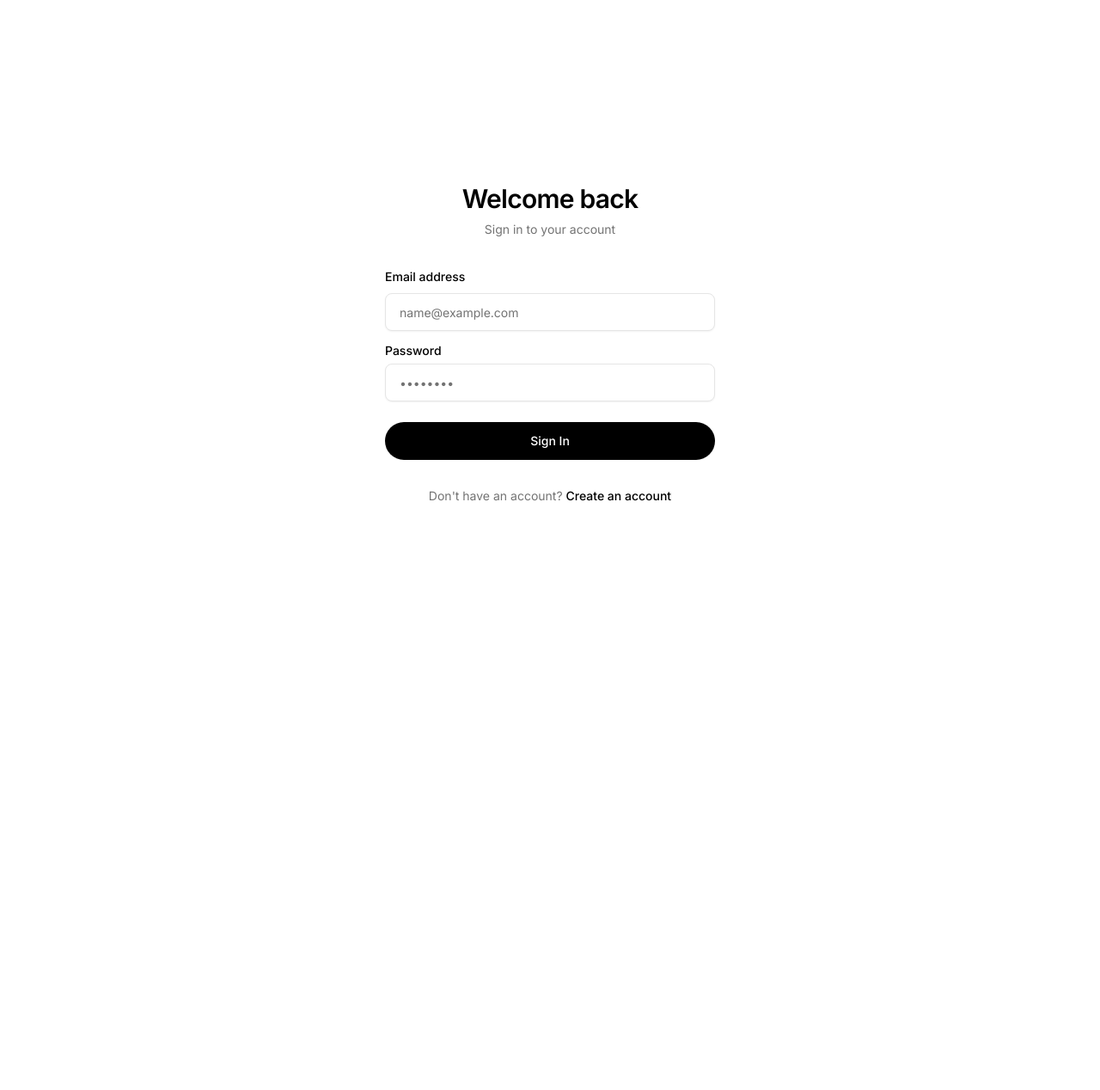
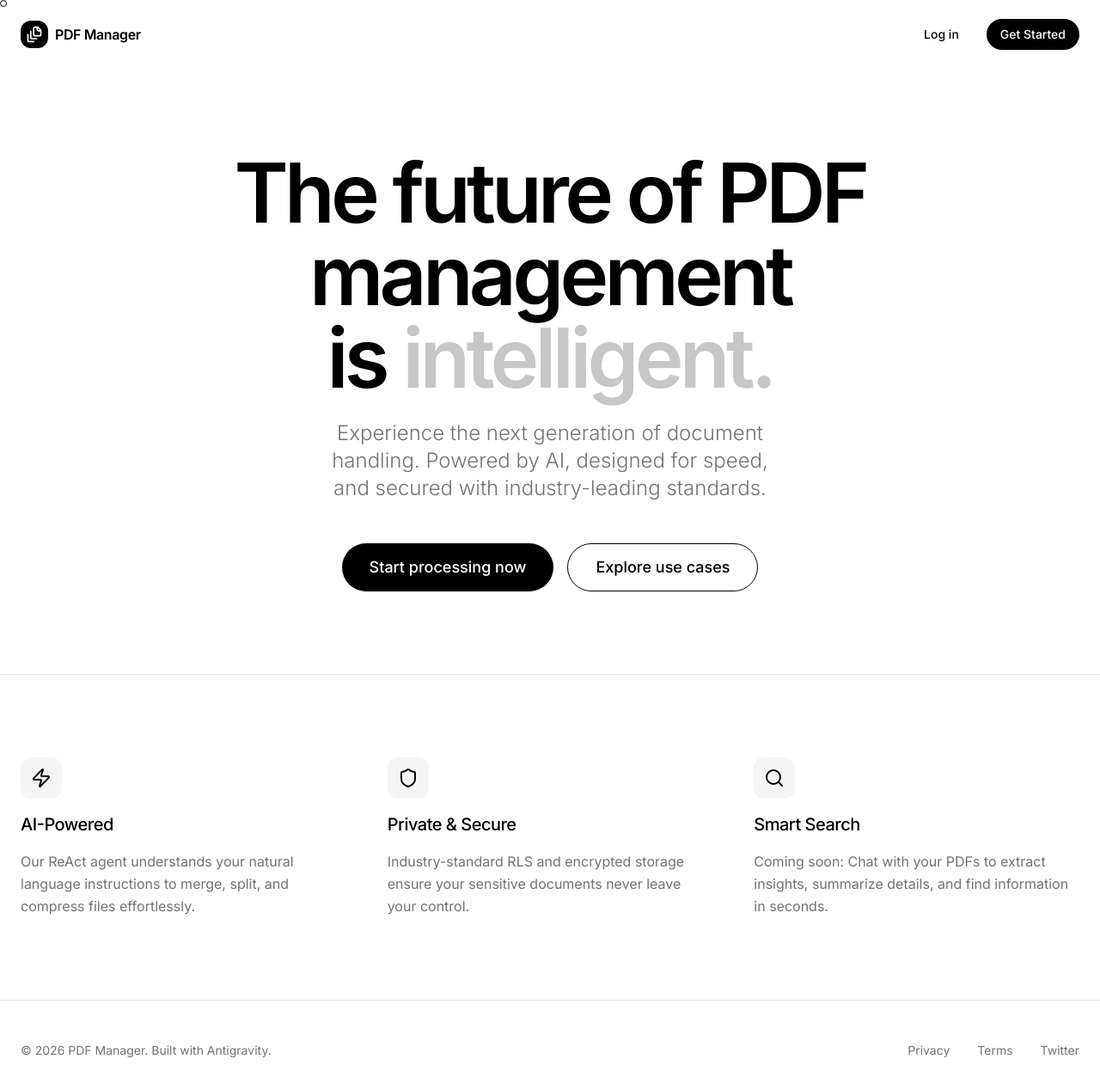
Before and after one commit to gomeedev/pdf-manager-frontend, a React (Vite) app: page / in a window 1280 px wide. Before the commit this address led to /login. Shown: the top 1268 px of the page at 86% size. Before the commit the page ends 800 px from the top, so only its background shows below. Built offline with nearby package versions, Linux system fonts and the light colour scheme; no server answers.

Commit message:
feat(landing): implement minimalist landing page with GSAP cursor molecules

```diff
--- a/src/App.tsx
+++ b/src/App.tsx
@@ -1,24 +1,17 @@
 import { BrowserRouter, Routes, Route, Navigate, useLocation } from 'react-router-dom'
 import { AuthProvider } from '@/context/AuthContext'
-import { useAuth } from '@/hooks/useAuth'
 import { PrivateRoute } from '@/components/layout/PrivateRoute'
+import { LandingPage } from '@/pages/LandingPage'
 import { LoginPage } from '@/pages/LoginPage'
 import { RegisterPage } from '@/pages/RegisterPage'
 import { DashboardPage } from '@/pages/DashboardPage'
-
-function IndexRedirect() {
-  const { user, loading } = useAuth()
-
-  if (loading) return null
-  return user ? <Navigate to="/dashboard" replace /> : <Navigate to="/login" replace />
-}
 
 function AnimatedRoutes() {
   const location = useLocation()
 
   return (
     <Routes location={location} key={location.pathname}>
-      <Route path="/" element={<IndexRedirect />} />
+      <Route path="/" element={<LandingPage />} />
       <Route path="/login" element={<LoginPage />} />
       <Route path="/register" element={<RegisterPage />} />
 
@@ -32,6 +25,7 @@ function AnimatedRoutes() {
   )
 }
 
+
 function App() {
   return (
     <AuthProvider>
--- /dev/null
+++ b/src/components/animations/CursorMolecules.tsx
@@ -0,0 +1,42 @@
+import { useEffect, useRef } from 'react';
+import gsap from 'gsap';
+
+export function CursorMolecules() {
+  const containerRef = useRef<HTMLDivElement>(null);
+  const moleculesRef = useRef<HTMLDivElement[]>([]);
+
+  useEffect(() => {
+    const container = containerRef.current;
+    if (!container) return;
+
+    const count = 12;
+    const molecules: HTMLDivElement[] = [];
+
+    // Create molecule elements
+    for (let i = 0; i < count; i++) {
+      const el = document.createElement('div');
+      el.className = 'fixed top-0 left-0 w-2 h-2 rounded-full border border-foreground/20 pointer-events-none z-[9999]';
+      el.style.opacity = (1 - i / count).toString();
+      container.appendChild(el);
+      molecules.push(el);
+    }
+    moleculesRef.current = molecules;
+
+    const xTo = molecules.map((el) => gsap.quickTo(el, 'x', { duration: 0.2 + molecules.indexOf(el) * 0.05, ease: 'power3' }));
+    const yTo = molecules.map((el) => gsap.quickTo(el, 'y', { duration: 0.2 + molecules.indexOf(el) * 0.05, ease: 'power3' }));
+
+    const handleMouseMove = (e: MouseEvent) => {
+      xTo.forEach((to) => to(e.clientX - 4));
+      yTo.forEach((to) => to(e.clientY - 4));
+    };
+
+    window.addEventListener('mousemove', handleMouseMove);
+
+    return () => {
+      window.removeEventListener('mousemove', handleMouseMove);
+      molecules.forEach((el) => el.remove());
+    };
+  }, []);
+
+  return <div ref={containerRef} />;
+}
--- /dev/null
+++ b/src/pages/LandingPage.tsx
@@ -0,0 +1,112 @@
+import { motion } from 'framer-motion';
+import { Link } from 'react-router-dom';
+import { Button } from '@/components/ui/button';
+import { CursorMolecules } from '@/components/animations/CursorMolecules';
+import { PageTransition } from '@/components/animations/PageTransition';
+import { FileStack, Zap, Shield, Search } from 'lucide-react';
+
+export function LandingPage() {
+  return (
+    <PageTransition>
+      <div className="relative min-h-screen bg-background overflow-hidden flex flex-col">
+        <CursorMolecules />
+
+        {/* Navigation */}
+        <nav className="z-10 w-full max-w-7xl mx-auto px-6 h-20 flex items-center justify-between">
+          <div className="flex items-center gap-2">
+            <div className="w-8 h-8 bg-foreground rounded-lg flex items-center justify-center">
+              <FileStack className="w-5 h-5 text-background" />
+            </div>
+            <span className="font-semibold text-foreground tracking-tight">PDF Manager</span>
+          </div>
+          <div className="flex items-center gap-4">
+            <Link to="/login">
+              <Button variant="ghost" size="sm">Log in</Button>
+            </Link>
+            <Link to="/register">
+              <Button size="sm">Get Started</Button>
+            </Link>
+          </div>
+        </nav>
+
+        {/* Hero Section */}
+        <main className="flex-1 flex flex-col items-center justify-center px-6 text-center space-y-12 z-10 max-w-4xl mx-auto py-24">
+          <motion.div
+            initial={{ opacity: 0, y: 20 }}
+            animate={{ opacity: 1, y: 0 }}
+            transition={{ duration: 0.6, ease: [0.22, 1, 0.36, 1] }}
+            className="space-y-6"
+          >
+            <h1 className="text-6xl md:text-8xl font-semibold tracking-tighter leading-[1.1] text-balance">
+              The future of PDF management is <span className="text-muted-foreground/40">intelligent.</span>
+            </h1>
+            <p className="text-xl md:text-2xl text-muted-foreground max-w-2xl mx-auto text-balance font-light leading-relaxed">
+              Experience the next generation of document handling. Powered by AI, designed for speed, and secured with industry-leading standards.
+            </p>
+          </motion.div>
+
+          <motion.div
+            initial={{ opacity: 0, y: 10 }}
+            animate={{ opacity: 1, y: 0 }}
+            transition={{ duration: 0.4, delay: 0.2 }}
+            className="flex flex-col sm:flex-row gap-4"
+          >
+            <Link to="/register">
+              <Button size="lg" className="h-14 px-8 text-lg">
+                Start processing now
+              </Button>
+            </Link>
+            <Button size="lg" variant="outline" className="h-14 px-8 text-lg">
+              Explore use cases
+            </Button>
+          </motion.div>
+        </main>
+
+        {/* Features Section */}
+        <section className="z-10 w-full max-w-7xl mx-auto px-6 py-24 border-t border-border">
+          <div className="grid grid-cols-1 md:grid-cols-3 gap-12">
+            <FeatureCard
+              icon={<Zap className="w-6 h-6" />}
+              title="AI-Powered"
+              description="Our ReAct agent understands your natural language instructions to merge, split, and compress files effortlessly."
+            />
+            <FeatureCard
+              icon={<Shield className="w-6 h-6" />}
+              title="Private & Secure"
+              description="Industry-standard RLS and encrypted storage ensure your sensitive documents never leave your control."
+            />
+            <FeatureCard
+              icon={<Search className="w-6 h-6" />}
+              title="Smart Search"
+              description="Coming soon: Chat with your PDFs to extract insights, summarize details, and find information in seconds."
+            />
+          </div>
+        </section>
+
+        {/* Footer */}
+        <footer className="z-10 w-full border-t border-border py-12">
+          <div className="max-w-7xl mx-auto px-6 flex flex-col md:flex-row justify-between items-center gap-8">
+            <span className="text-sm text-muted-foreground">© 2026 PDF Manager. Built with Antigravity.</span>
+            <div className="flex gap-8">
+              <a href="#" className="text-sm text-muted-foreground hover:text-foreground transition-colors">Privacy</a>
+              <a href="#" className="text-sm text-muted-foreground hover:text-foreground transition-colors">Terms</a>
+              <a href="#" className="text-sm text-muted-foreground hover:text-foreground transition-colors">Twitter</a>
+            </div>
+          </div>
+        </footer>
+      </div>
+    </PageTransition>
+  );
+}
+
+function FeatureCard({ icon, title, description }: { icon: React.ReactNode; title: string; description: string }) {
+  return (
+    <div className="space-y-4">
+      <div className="w-12 h-12 rounded-xl bg-muted flex items-center justify-center text-foreground">
+        {icon}
+      </div>
+      <h3 className="text-xl font-medium tracking-tight">{title}</h3>
+      <p className="text-muted-foreground leading-relaxed">{description}</p>
+    </div>
+  );
+}
```
